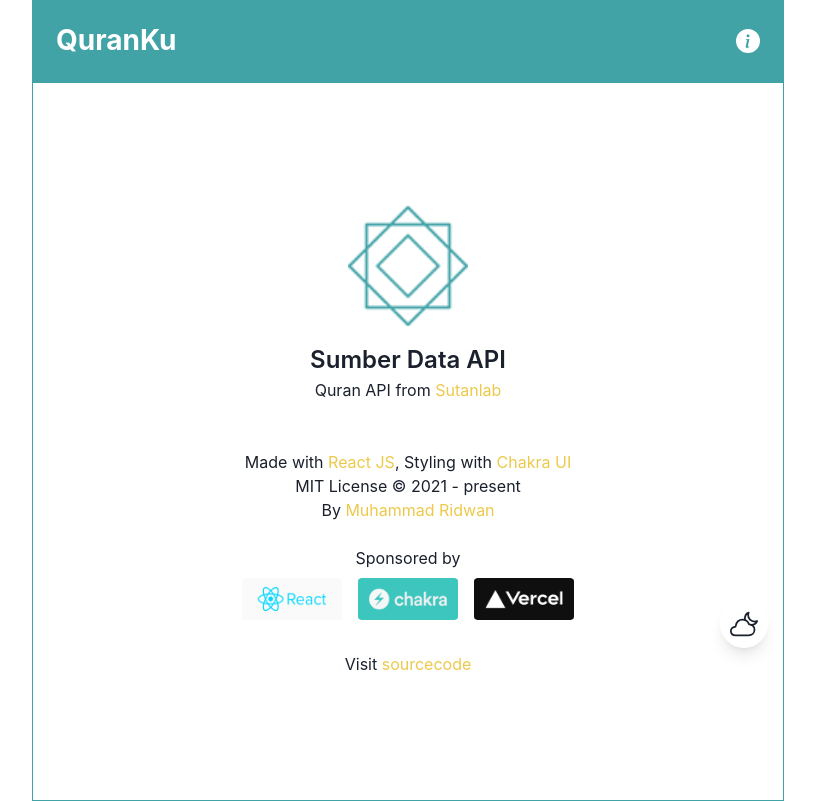
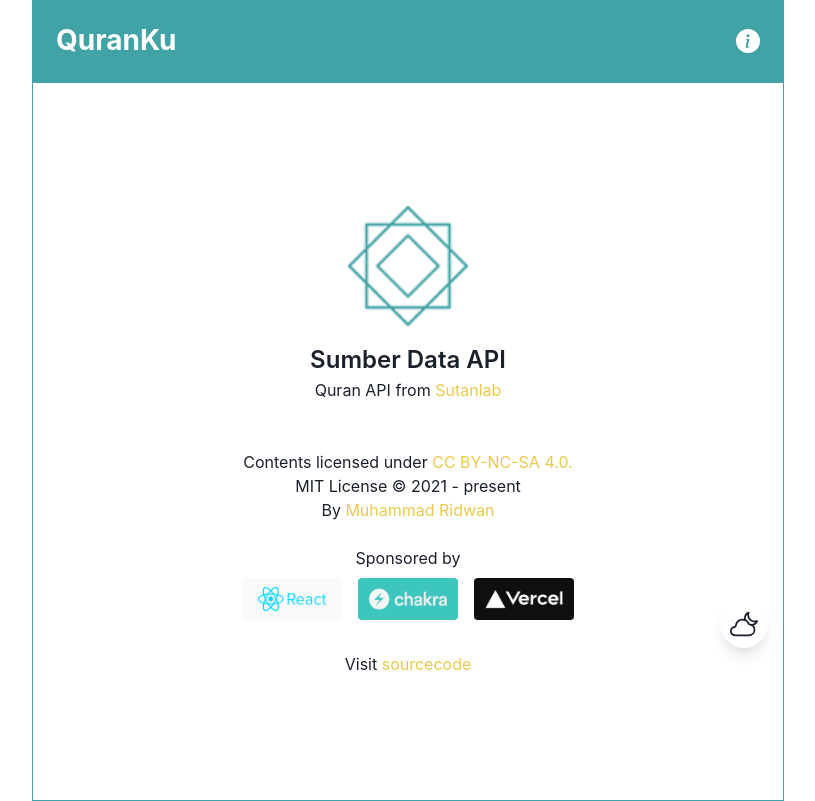
Before and after one commit to ridhlab/quranku-app, a React (Create React App) app: page /info in a window 1280 px wide. Shown: the whole page, without its empty margins (232-1047 px from the left). Built offline with nearby package versions, Linux system fonts and the light colour scheme.

Commit message:
update license

```diff
--- a/src/pages/Info.js
+++ b/src/pages/Info.js
@@ -41,23 +41,14 @@
           <Box>
             <Box>
               <Text>
-                Made with{" "}
+                Contents licensed under{" "}
                 <Link
                   color="yellow.400"
                   _hover={{ color: "yellow.200" }}
-                  href="https://reactjs.org/"
+                  href="https://creativecommons.org/licenses/by-nc-sa/4.0/deed.id"
                   isExternal
                 >
-                  React JS
-                </Link>
-                , Styling with{" "}
-                <Link
-                  color="yellow.400"
-                  _hover={{ color: "yellow.200" }}
-                  href="https://chakra-ui.com/"
-                  isExternal
-                >
-                  Chakra UI
+                  CC BY-NC-SA 4.0.
                 </Link>
               </Text>
             </Box>
```
